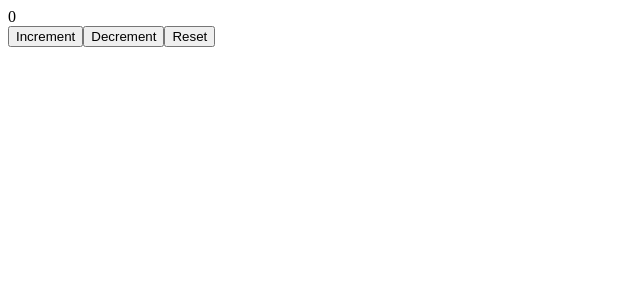
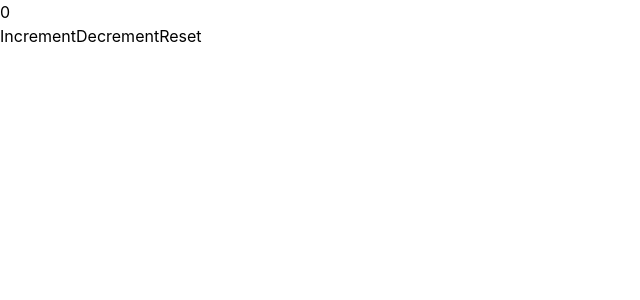
Before and after one commit to 5no0p/counter-vue, a Vue app: page / in a window 1280 px wide. Shown: the top 300 px of the page, without its empty margins (0-640 px from the left). Built offline with nearby package versions, Linux system fonts and the light colour scheme.

Commit message:
feat: add Tailwind CSS import to main.css and include it in main.js

```diff
--- /dev/null
+++ b/src/assets/main.css
@@ -0,0 +1 @@
+@import "tailwindcss";
--- a/src/main.js
+++ b/src/main.js
@@ -1,4 +1,5 @@
 import { createApp } from 'vue'
 import App from './App.vue'
+import './assets/main.css'
 
 createApp(App).mount('#app')
```
